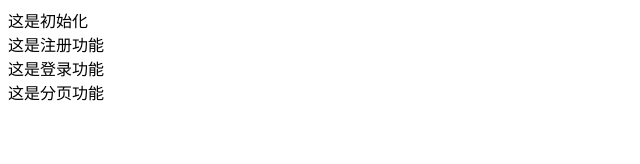
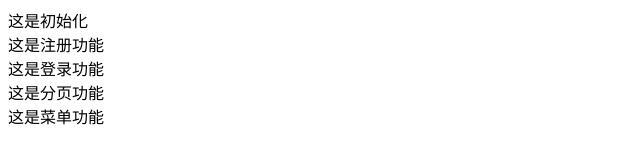
Before and after one commit to daerduotu/myfirst, a plain HTML site: page index.html in a window 1280 px wide. Shown: the whole page, without its empty margins (0-640 px from the left). Drawn offline with Linux system fonts and the light colour scheme.

Commit message:
这是菜单

```diff
--- a/index.html
+++ b/index.html
@@ -11,5 +11,6 @@
     <div>这是注册功能</div>
     <div>这是登录功能</div>
     <div>这是分页功能</div>
+    <div>这是菜单功能</div>
 </body>
 </html>
```
